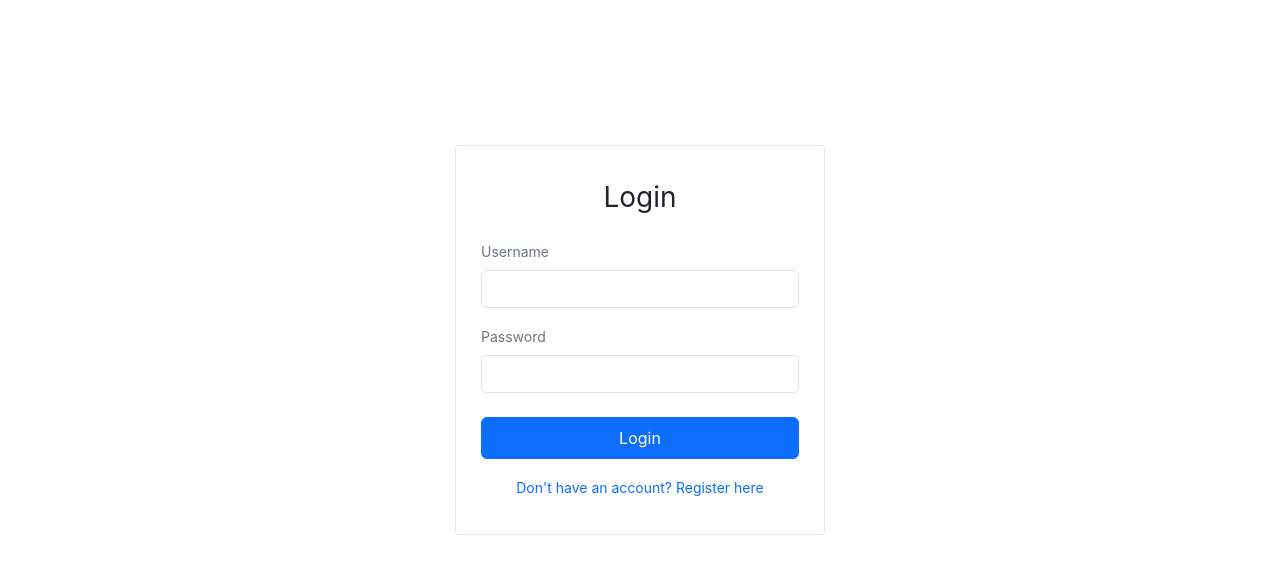
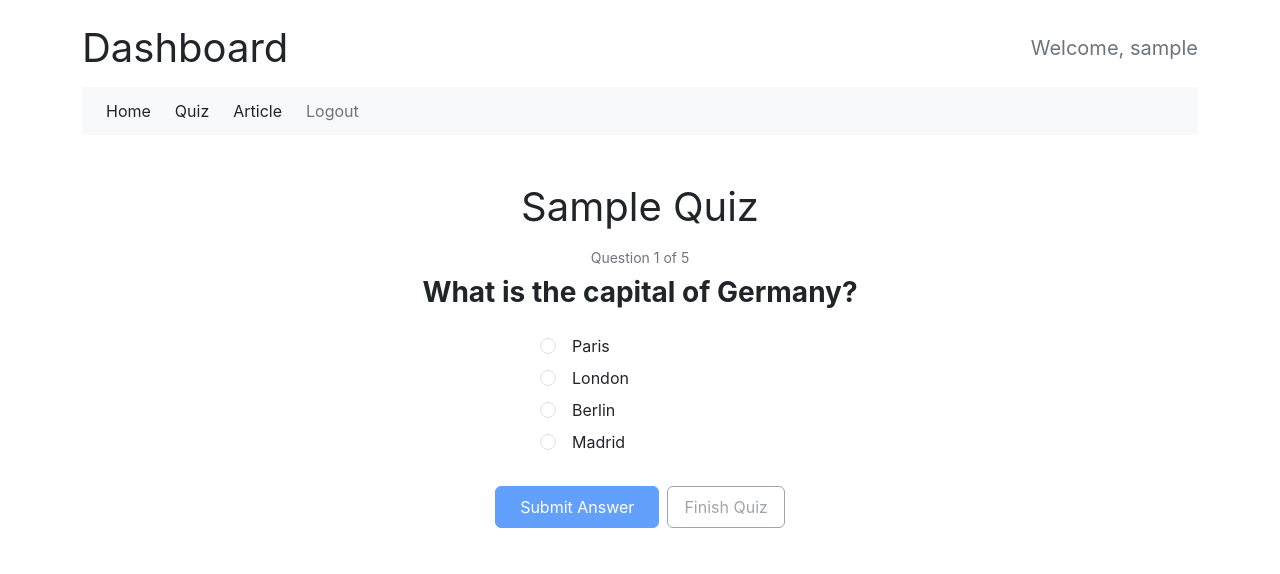
Before and after one commit to phuctranhoang0811/Assignment04, a React app in the folder frontend/: page /dashboard/quiz/1 in a window 1280 px wide. Before the commit this address led to /login. Shown: the top 574 px of the page. Built offline with nearby package versions, Linux system fonts and the light colour scheme; no server answers; sample sign-in values are in the browser's storage; the HTML template or start-up script is replaced by a standard one.

Commit message:
fix(quiz): fix quiz question loading by ID and instant score completion

```diff
--- a/frontend/src/App.jsx
+++ b/frontend/src/App.jsx
@@ -40,6 +40,10 @@ function App() {
           path="/dashboard/quiz"
           element={isAuthenticated ? <QuizPage /> : <Navigate to="/login" replace />}
         />
+        <Route
+          path="/dashboard/quiz/:quizId"
+          element={isAuthenticated ? <QuizPage /> : <Navigate to="/login" replace />}
+        />
 
         {/* Admin routes */}
         <Route
--- a/frontend/src/pages/QuizPage.jsx
+++ b/frontend/src/pages/QuizPage.jsx
@@ -1,10 +1,10 @@
 import { useEffect } from 'react';
 import { useSelector, useDispatch } from 'react-redux';
+import { useParams, useNavigate } from 'react-router-dom';
 import axiosClient from '../api/axiosClient';
 import HeaderNav from '../components/HeaderNav';
-import { setQuestions, selectOption, submitCurrentAnswer, restartQuiz } from '../redux/quizSlice';
+import { setQuestions, selectOption, submitCurrentAnswer, finishQuiz, restartQuiz } from '../redux/quizSlice';
 
-// Sample fallback questions from the assignment test data
 const DEFAULT_QUESTIONS = [
   {
     _id: 'q1',
@@ -39,46 +39,58 @@ const DEFAULT_QUESTIONS = [
 ];
 
 function QuizPage() {
+  const { quizId } = useParams();
+  const navigate = useNavigate();
   const dispatch = useDispatch();
-  const { questions, currentIndex, selectedAnswer, score, isCompleted } = useSelector((state) => state.quiz);
+  const { questions, quizTitle, currentIndex, selectedAnswer, score, isCompleted } = useSelector((state) => state.quiz);
 
   useEffect(() => {
     const loadQuestions = async () => {
+      if (quizId) {
+        try {
+          const res = await axiosClient.get(`/quizzes/${quizId}`);
+          const quizData = res.data?.data || res.data;
+          if (quizData && Array.isArray(quizData.questions) && quizData.questions.length > 0) {
+            dispatch(setQuestions({ questions: quizData.questions, title: quizData.title }));
+            return;
+          }
+        } catch (err) {
+          console.error('Error fetching quiz by ID:', err);
+        }
+      }
+
+      if (questions.length > 0) {
+        return;
+      }
+
       let loaded = [];
       try {
-        // 1. Thử lấy danh sách câu hỏi từ /questions
-        const resQ = await axiosClient.get('/questions');
-        if (Array.isArray(resQ.data) && resQ.data.length > 0) {
-          loaded = resQ.data;
-        }
-      } catch (err) {
-        // Nếu /questions bị 403 (dành cho Admin), thử lấy qua /quizzes
-        try {
         const resQuiz = await axiosClient.get('/quizzes');
-          if (Array.isArray(resQuiz.data)) {
-            for (const qz of resQuiz.data) {
+        const quizList = resQuiz.data?.data || resQuiz.data;
+        if (Array.isArray(quizList)) {
+          for (const qz of quizList) {
             if (qz.questions && qz.questions.length > 0) {
-                loaded = qz.questions;
-                break;
+              dispatch(setQuestions({ questions: qz.questions, title: qz.title }));
+              return;
             }
           }
         }
       } catch (quizErr) {
         console.error(quizErr);
       }
-      }
 
       if (loaded.length === 0) {
         loaded = DEFAULT_QUESTIONS;
       }
 
-      dispatch(setQuestions(loaded));
+      dispatch(setQuestions({ questions: loaded, title: 'Sample Quiz' }));
     };
 
     loadQuestions();
-  }, [dispatch]);
+  }, [quizId, dispatch]);
 
   const currentQuestion = questions[currentIndex];
+  const isLastQuestion = currentIndex + 1 >= questions.length;
 
   return (
     <div>
@@ -86,18 +98,26 @@ function QuizPage() {
 
       <div className="container text-center mt-5" style={{ maxWidth: '600px' }}>
         {isCompleted ? (
-          /* Màn hình hoàn thành Quiz (Ảnh 4) */
           <div>
             <h2 className="display-6 fw-normal mb-3">Quiz Completed</h2>
             <p className="fs-5 text-secondary mb-4">Your score: {score}</p>
+            <div className="d-flex justify-content-center gap-2">
               <button className="btn btn-primary px-4 py-2" onClick={() => dispatch(restartQuiz())}>
                 Restart Quiz
               </button>
+              <button className="btn btn-outline-secondary px-4 py-2" onClick={() => navigate('/dashboard')}>
+                Back to Dashboard
+              </button>
+            </div>
           </div>
         ) : currentQuestion ? (
-          /* Màn hình làm Quiz (Ảnh 3) */
           <div>
-            <h2 className="display-6 fw-normal mb-3">Quiz</h2>
+            <h2 className="display-6 fw-normal mb-3">{quizTitle || 'Quiz'}</h2>
+            {questions.length > 1 && (
+              <p className="text-secondary small mb-2">
+                Question {currentIndex + 1} of {questions.length}
+              </p>
+            )}
             <h3 className="fw-bold mb-4">{currentQuestion.text}</h3>
 
             <div className="text-start d-inline-block mb-4" style={{ minWidth: '200px' }}>
@@ -118,14 +138,23 @@ function QuizPage() {
               ))}
             </div>
 
-            <div>
+            <div className="d-flex justify-content-center gap-2">
               <button
                 className="btn btn-primary px-4 py-2"
                 disabled={selectedAnswer === null}
                 onClick={() => dispatch(submitCurrentAnswer())}
               >
-                Submit Answer
+                {isLastQuestion ? 'Submit Answer' : 'Submit Answer'}
               </button>
+              {questions.length > 1 && (
+                <button
+                  className="btn btn-outline-secondary px-3 py-2"
+                  disabled={selectedAnswer === null}
+                  onClick={() => dispatch(finishQuiz())}
+                >
+                  Finish Quiz
+                </button>
+              )}
             </div>
           </div>
         ) : (
--- a/frontend/src/pages/UserDashboard.jsx
+++ b/frontend/src/pages/UserDashboard.jsx
@@ -29,9 +29,9 @@ function UserDashboard() {
 
   const handleStartQuiz = (quiz) => {
     if (quiz.questions && quiz.questions.length > 0) {
-      dispatch(setQuestions(quiz.questions));
+      dispatch(setQuestions({ questions: quiz.questions, title: quiz.title }));
     }
-    navigate('/dashboard/quiz');
+    navigate(`/dashboard/quiz/${quiz._id}`);
   };
 
   return (
--- a/frontend/src/redux/quizSlice.js
+++ b/frontend/src/redux/quizSlice.js
@@ -4,6 +4,7 @@ const quizSlice = createSlice({
   name: 'quiz',
   initialState: {
     questions: [],
+    quizTitle: 'Quiz',
     currentIndex: 0,
     selectedAnswer: null,
     score: 0,
@@ -11,7 +12,12 @@ const quizSlice = createSlice({
   },
   reducers: {
     setQuestions: (state, action) => {
-      state.questions = action.payload;
+      if (Array.isArray(action.payload)) {
+        state.questions = action.payload;
+      } else if (action.payload && Array.isArray(action.payload.questions)) {
+        state.questions = action.payload.questions;
+        state.quizTitle = action.payload.title || 'Quiz';
+      }
       state.currentIndex = 0;
       state.selectedAnswer = null;
       state.score = 0;
@@ -22,8 +28,12 @@ const quizSlice = createSlice({
     },
     submitCurrentAnswer: (state) => {
       const currentQ = state.questions[state.currentIndex];
-      if (currentQ && state.selectedAnswer === currentQ.correctAnswerIndex) {
-        state.score += 1;
+      if (currentQ) {
+        const correctIdx = Number(currentQ.correctAnswerIndex);
+        const userChoice = Number(state.selectedAnswer);
+        if (!isNaN(correctIdx) && userChoice === correctIdx) {
+          state.score += 1;
+        }
       }
 
       if (state.currentIndex + 1 < state.questions.length) {
@@ -32,6 +42,17 @@ const quizSlice = createSlice({
       } else {
         state.isCompleted = true;
       }
+    },
+    finishQuiz: (state) => {
+      const currentQ = state.questions[state.currentIndex];
+      if (currentQ && state.selectedAnswer !== null) {
+        const correctIdx = Number(currentQ.correctAnswerIndex);
+        const userChoice = Number(state.selectedAnswer);
+        if (!isNaN(correctIdx) && userChoice === correctIdx) {
+          state.score += 1;
+        }
+      }
+      state.isCompleted = true;
     },
     restartQuiz: (state) => {
       state.currentIndex = 0;
@@ -42,5 +63,5 @@ const quizSlice = createSlice({
   },
 });
 
-export const { setQuestions, selectOption, submitCurrentAnswer, restartQuiz } = quizSlice.actions;
+export const { setQuestions, selectOption, submitCurrentAnswer, finishQuiz, restartQuiz } = quizSlice.actions;
 export default quizSlice.reducer;
```
Lines whose indentation alone changed are shown as unchanged.
